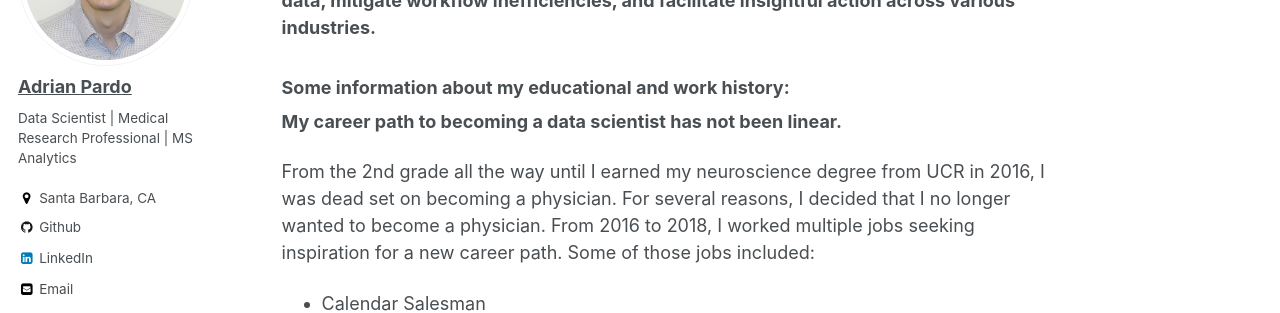
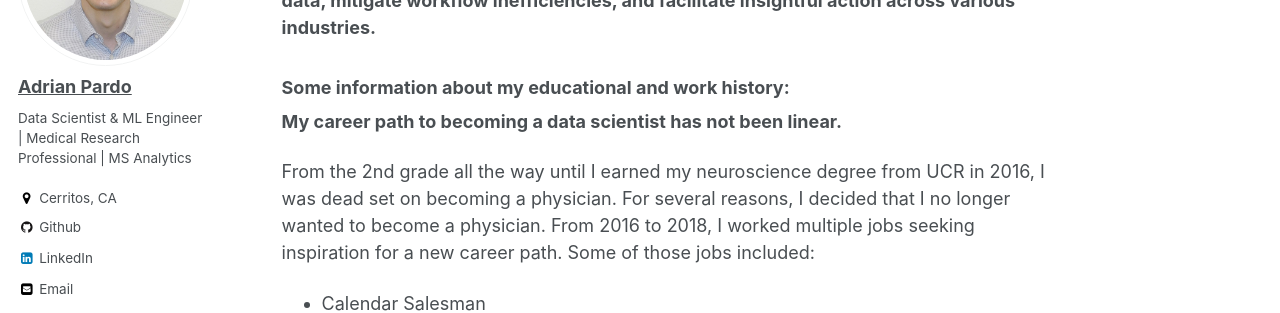
Before and after one commit to adrian-pardo/adrian-pardo.github.io, a Jekyll site: the page built from _pages/about.md, in a window 1280 px wide. Shown: the part 227-540 px from the top of the page. Built offline with Jekyll 4.4.1, drawn with Linux system fonts in a browser that asks for light colours.

Commit message:
Update _config.yml
location and work updates

```diff
--- a/_config.yml
+++ b/_config.yml
@@ -80,8 +80,8 @@ analytics:
 author:
   name             : "Adrian Pardo"
   avatar           : "Adrian_Pardo.jpg"
-  bio              : "Data Scientist | Medical Research Professional | MS Analytics"
-  location         : "Santa Barbara, CA"
+  bio              : "Data Scientist & ML Engineer | Medical Research Professional | MS Analytics"
+  location         : "Cerritos, CA"
   employer         :
   googlescholar    :
   email            : "pardo.adrian@outlook.com"
```
